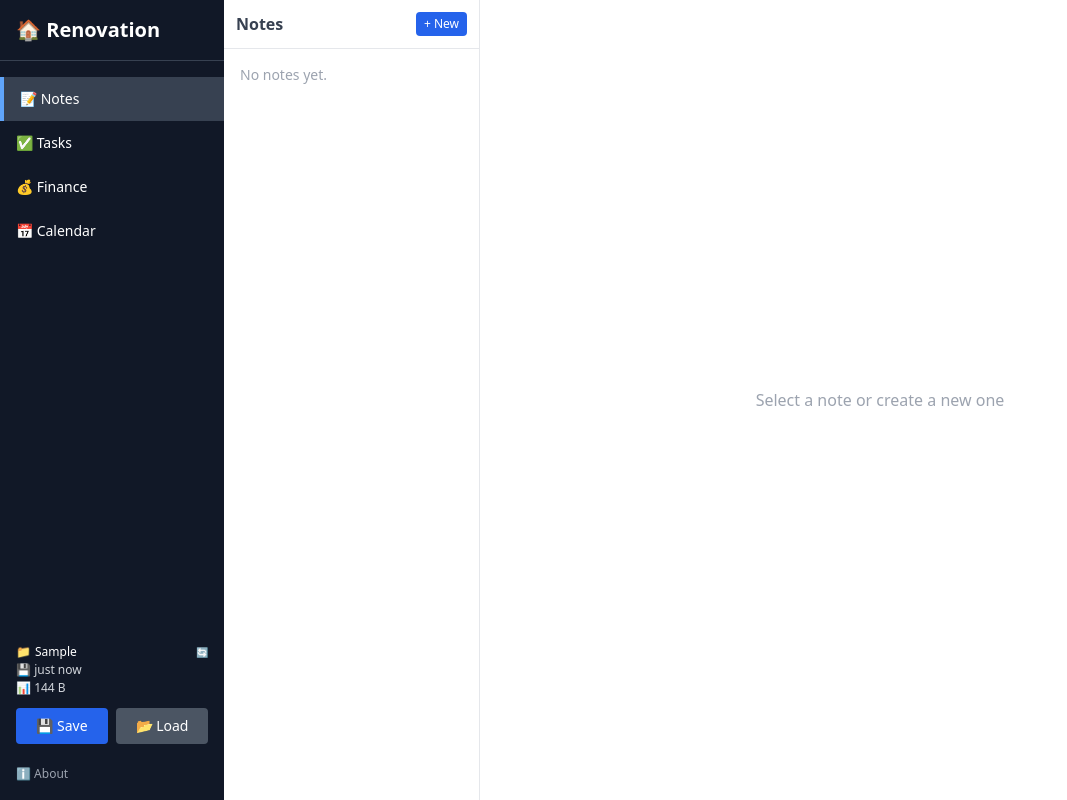
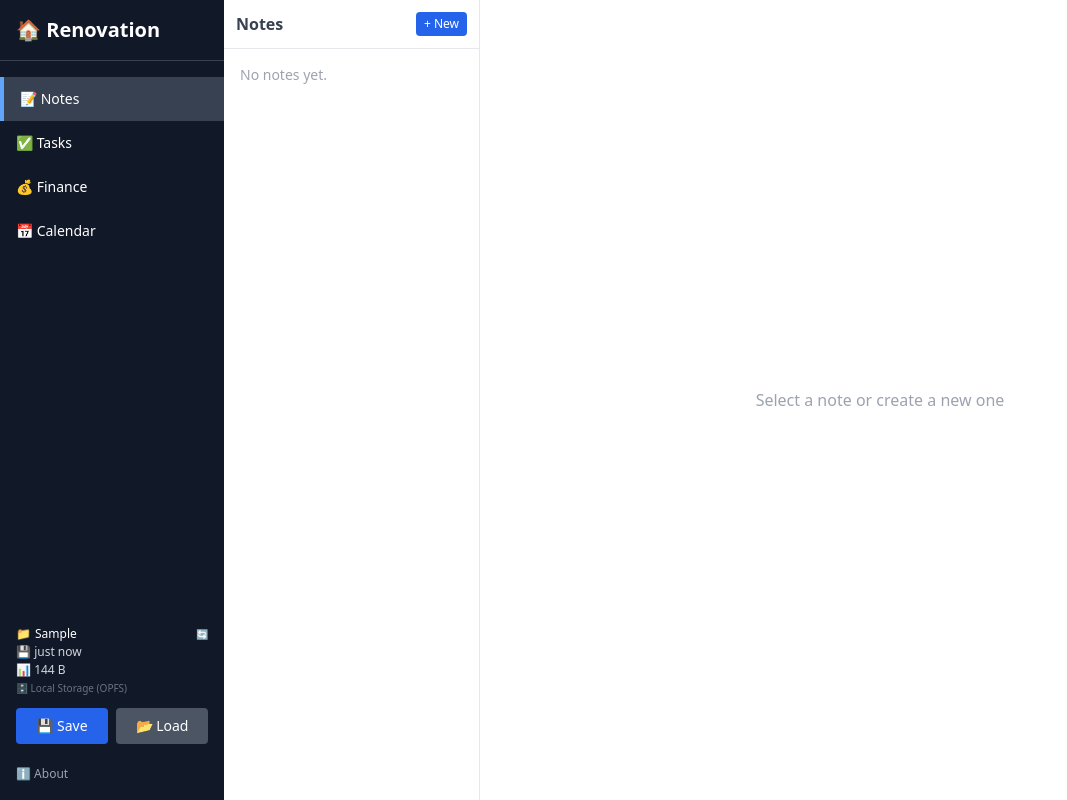
Before and after one commit to burtek/renovation, a React (Vite) app: page /notes/1 in a window 1280 px wide. Both pictures are taken after typing "Sample" into the empty fields and a click on the button "Create Project". Shown: the whole page, without its empty margins (0-1067 px from the left). Built offline with nearby package versions, Linux system fonts and the light colour scheme.

Commit message:
feat: add storage type label

```diff
--- a/src/components/ProjectModal/index.tsx
+++ b/src/components/ProjectModal/index.tsx
@@ -18,6 +18,8 @@ export default function ProjectModal({ projects, onSelect, onCreate }: ProjectMo
     const nameInputRef = useRef<HTMLInputElement>(null);
 
     const [newName, setNewName] = useState('');
+    // eslint-disable-next-line no-warning-comments
+    // FIXME - race condition when projects are loaded after modal is shown
     const [showNewForm, setShowNewForm] = useState(projects.length === 0);
     const [nameError, setNameError] = useState('');
 
--- a/src/components/SaveLoadButtons/index.tsx
+++ b/src/components/SaveLoadButtons/index.tsx
@@ -150,6 +150,10 @@ export default function SaveLoadButtons() {
                         {'📊 '}
                         {projectSize ? formatBytes(projectSize) : 'unknown'}
                     </div>
+                    <div className="text-[10px] text-gray-500">
+                        {'🗄️ '}
+                        {storageManager.provider.label}
+                    </div>
                 </div>
             )}
             <div className="flex gap-2">
```
